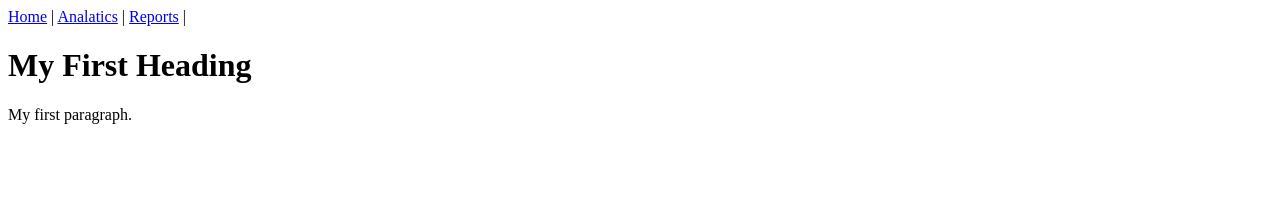
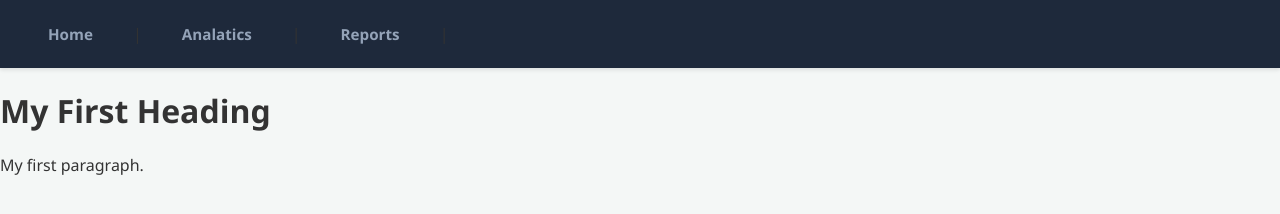
Before and after one commit to codeharbour2026/datastory, a plain HTML site: page Dashboardideas.html in a window 1280 px wide. Drawn offline with Linux system fonts and the light colour scheme.

Commit message:
Update Dashboardideas.html

```diff
--- a/Dashboardideas.html
+++ b/Dashboardideas.html
@@ -1,7 +1,51 @@
 <!DOCTYPE html>
 <html>
   <head>
+
      <title>DataStory Dashboard</title>
+        <style>
+        /* Base styles */
+        body {
+            font-family: 'Segoe UI', Tahoma, Geneva, Verdana, sans-serif;
+            margin: 0;
+            padding: 0;
+            background-color: #f4f7f6;
+            color: #333;
+        }
+
+        /* Navigation container */
+        nav {
+            background-color: #1e293b;
+            padding: 1rem 2rem;
+            box-shadow: 0 2px 4px rgba(0,0,0,0.1);
+            display: flex;
+            gap: 1.5rem;
+            align-items: center;
+        }
+
+        /* Navigation links */
+        nav a {
+            color: #94a3b8;
+            text-decoration: none;
+            font-weight: 600;
+            font-size: 0.95rem;
+            padding: 0.5rem 1rem;
+            border-radius: 0.375rem;
+            transition: all 0.3s ease;
+        }
+
+        /* Hover effect */
+        nav a:hover {
+            color: #ffffff;
+            background-color: #334155;
+        }
+
+        /* Active/Current page indicator placeholder */
+        nav a.active {
+            color: #38bdf8;
+            background-color: #0f172a;
+        }
+    </style>
     <nav>
       <a href="Dashboard.html">Home</a> |
       <a href="analyse.html">Analatics</a> |
```
